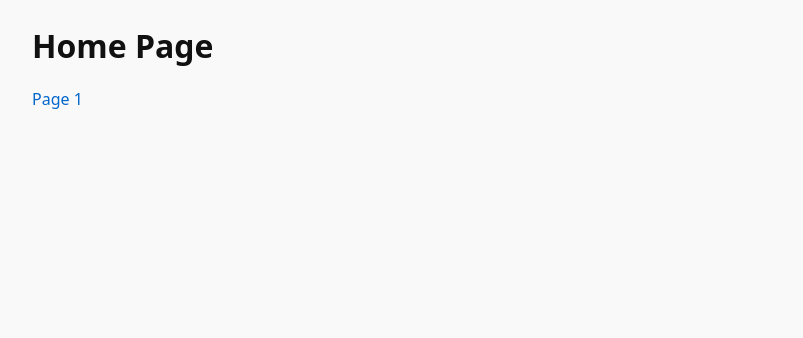
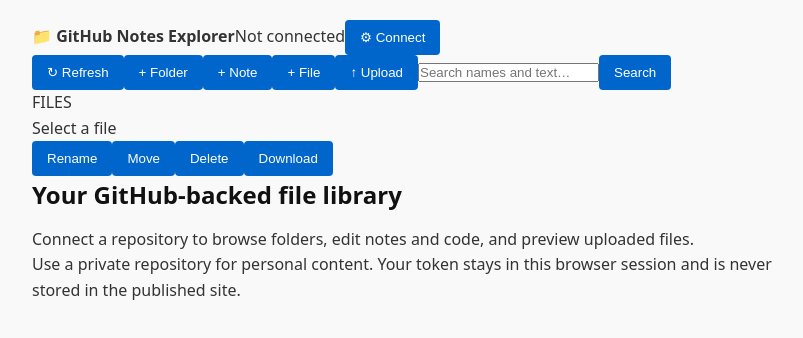
Before and after one commit to peteolson/pete-olson, a plain HTML site: page index.html in a window 1280 px wide. Shown: the whole page, without its empty margins (228-1031 px from the left). Drawn offline with Linux system fonts and the light colour scheme.

Commit message:
Update index.html

```diff
--- a/index.html
+++ b/index.html
@@ -1,18 +1,6 @@
-<!DOCTYPE html>
-<html lang="en">
-<head>
-    <meta charset="UTF-8">
-    <meta name="viewport" content="width=device-width, initial-scale=1.0">
-    <title>Document</title>
-    <!-- Link to your external stylesheet -->
-    <link rel="stylesheet" href="style.css">
-</head>
-<body>
-
-    <h1>Home Page</h1>
-    <a href="https://pete-olson.com/page-1.html">Page 1</a>
-
-    <!-- Link to your JavaScript file -->
-    <script src="script.js"></script>
-</body>
-</html>
+<!doctype html><html lang="en"><head><meta charset="utf-8"><meta name="viewport" content="width=device-width,initial-scale=1"><title>GitHub Notes Explorer</title><link rel="stylesheet" href="style.css"></head><body>
+<header><strong>📁 GitHub Notes Explorer</strong><span id="status">Not connected</span><button id="settingsBtn">⚙ Connect</button></header>
+<div class="toolbar"><button id="refreshBtn">↻ Refresh</button><button id="folderBtn">+ Folder</button><button id="noteBtn">+ Note</button><button id="fileBtn">+ File</button><button id="uploadBtn">↑ Upload</button><input type="file" id="uploadInput" multiple hidden><input id="search" placeholder="Search names and text…" aria-label="Search"><button id="searchBtn">Search</button></div>
+<div class="workspace"><aside><div class="sidehead">FILES <span id="branch"></span></div><div id="tree" role="tree"></div></aside><main><div class="filehead"><span id="pathLabel">Select a file</span><div><button id="renameBtn" disabled>Rename</button><button id="moveBtn" disabled>Move</button><button id="deleteBtn" disabled>Delete</button><button id="downloadBtn" disabled>Download</button></div></div><div id="viewer"><div class="welcome"><h2>Your GitHub-backed file library</h2><p>Connect a repository to browse folders, edit notes and code, and preview uploaded files.</p><p>Use a private repository for personal content. Your token stays in this browser session and is never stored in the published site.</p></div></div><div class="editorbar" id="editorbar" hidden><span id="editHint"></span><button id="saveBtn">Save to GitHub</button></div></main></div>
+<dialog id="settings"><form method="dialog"><h2>Connect to GitHub</h2><label>Repository owner<input id="owner" placeholder="your-username" required></label><label>Repository name<input id="repo" placeholder="my-private-notes" required></label><label>Branch<input id="branchInput" value="main" required></label><label>Fine-grained personal access token<input id="token" type="password" placeholder="github_pat_…" required></label><p class="hint">Token needs Contents: Read and write on this repository. For a private repository, also grant access to that repository. Token is kept only in memory until this tab closes or reloads. Do not place a token in a public repo.</p><div class="actions"><button value="cancel">Cancel</button><button id="connectBtn" value="default">Connect</button></div></form></dialog>
+<div id="toast" role="status"></div><script src="app.js"></script></body></html>
```
